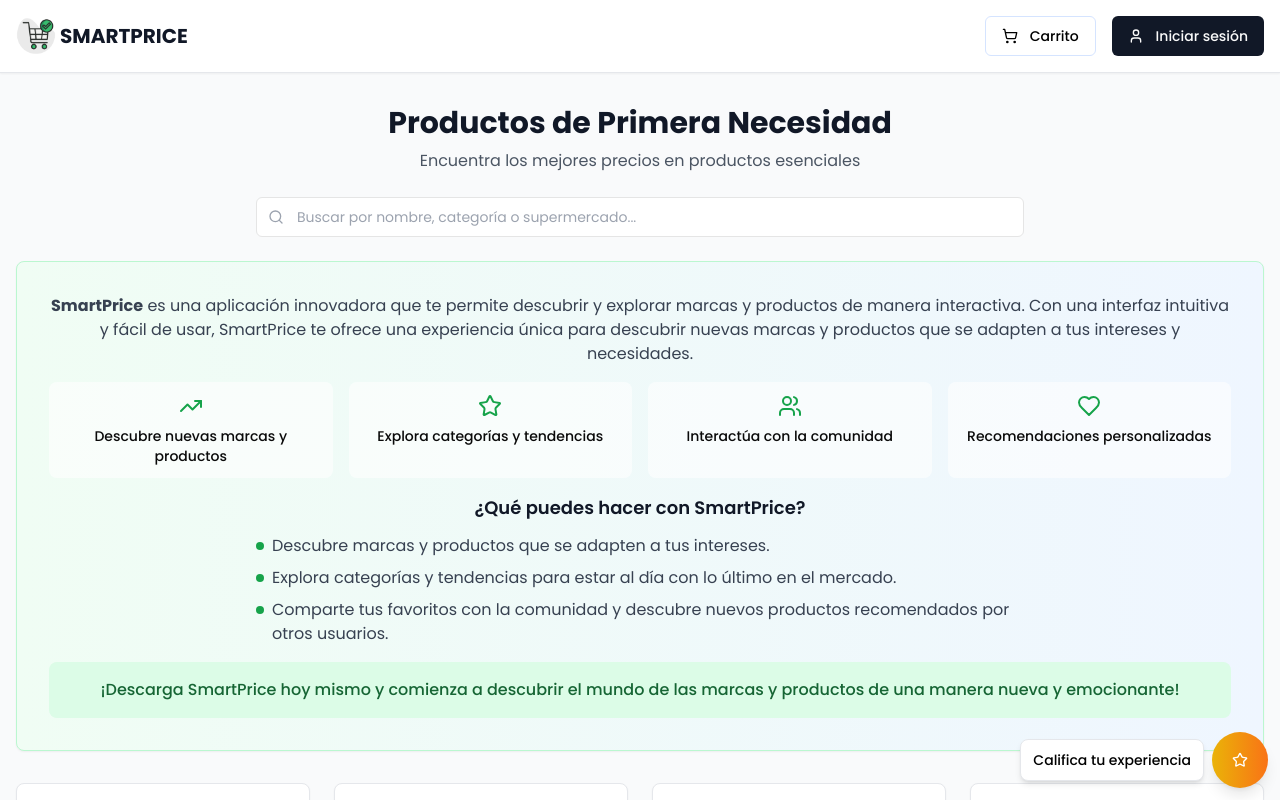
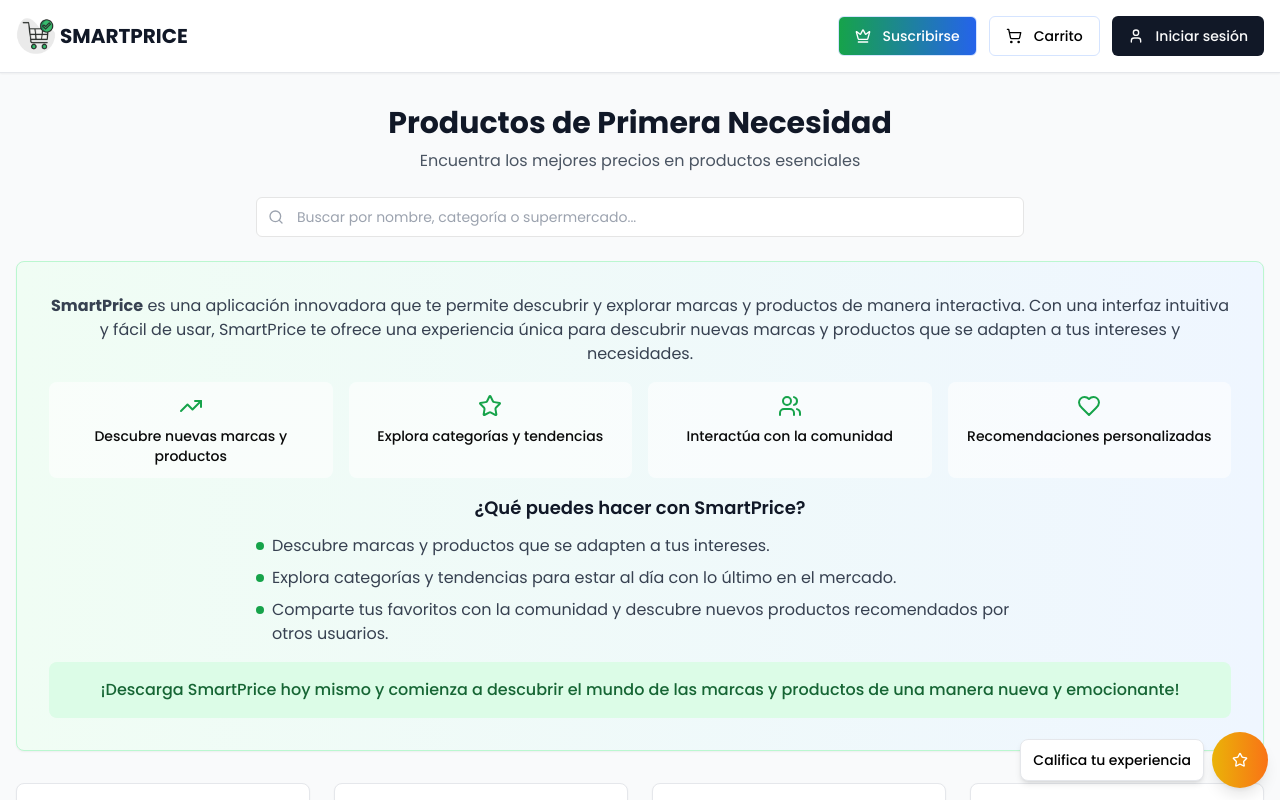
Before and after one commit to alonsoramoss/smartprice, a Next.js app: page / in a window 1280 px wide. Shown: the top 800 px of the page. Built offline with nearby package versions, Linux system fonts and the light colour scheme.

Commit message:
feat: agrega componente suscripcion-button

```diff
--- a/components/header.tsx
+++ b/components/header.tsx
@@ -6,6 +6,7 @@
 import { useState } from "react"
 import Link from "next/link"
 import Image from "next/image"
+import { SuscripcionButton } from "./suscripcion-button"
 import { Button } from "@/components/ui/button"
 import { ShoppingCart, User, LogOut } from "lucide-react"
 import { Badge } from "@/components/ui/badge"
@@ -35,12 +36,13 @@
         <div className="flex items-center justify-between">
           <Link href="/" className="flex items-center space-x-1" aria-label="Ir a la página principal">
             <div className="relative w-9 h-9 sm:w-10 sm:h-10">
-              <Image src="/logo.png" alt="Logo de SMARTPRICE" fill className="object-contain pointer-events-none" />
+              <Image src="/logo.png" alt="Logo de SMARTPRICE" fill className="object-contain" />
             </div>
             <span className="text-lg sm:text-xl font-bold text-gray-900">SMARTPRICE</span>
           </Link>
 
-          <div className="flex items-center space-x-2 sm:space-x-4">
+          <div className="flex items-center space-x-2 sm:space-x-3">
+            <SuscripcionButton variant="header" />
             <Link href="/cart" aria-label="Ir al carrito">
               <Button variant="outline" size="sm" className="relative bg-transparent h-9 px-3 sm:h-10 sm:px-4" aria-label="Ir al carrito">
                 <ShoppingCart className="h-4 w-4 sm:mr-1" />
--- /dev/null
+++ b/components/suscripcion-button.tsx
@@ -0,0 +1,46 @@
+"use client"
+
+import { useState } from "react"
+import { Button } from "@/components/ui/button"
+import { Crown } from "lucide-react"
+import { SuscripcionModal } from "./suscripcion-modal"
+
+interface SuscripcionButtonProps {
+    variant?: "header" | "standalone"
+    size?: "sm" | "lg"
+}
+
+export function SuscripcionButton({ variant = "standalone", size = "lg" }: SuscripcionButtonProps) {
+    const [mostrarModal, setMostrarModal] = useState(false)
+
+    if (variant === "header") {
+        return (
+            <>
+                <Button
+                    onClick={() => setMostrarModal(true)}
+                    variant="outline"
+                    size="sm"
+                    className="h-9 px-3 sm:h-10 sm:px-4 bg-gradient-to-r from-green-600 to-blue-600 hover:from-green-700 hover:to-blue-700 text-white hover:text-white"
+                >
+                    <Crown className="h-4 w-4 sm:mr-1" />
+                    <span className="hidden sm:inline">Suscribirse</span>
+                </Button>
+                <SuscripcionModal open={mostrarModal} onOpenChange={setMostrarModal} />
+            </>
+        )
+    }
+
+    return (
+        <>
+            <Button
+                onClick={() => setMostrarModal(true)}
+                className="bg-gradient-to-r from-green-600 to-blue-600 hover:from-green-700 hover:to-blue-700 text-white shadow-lg"
+                size={size}
+            >
+                <Crown className="h-4 w-4 mr-1" />
+                Suscribirse
+            </Button>
+            <SuscripcionModal open={mostrarModal} onOpenChange={setMostrarModal} />
+        </>
+    )
+}
```
